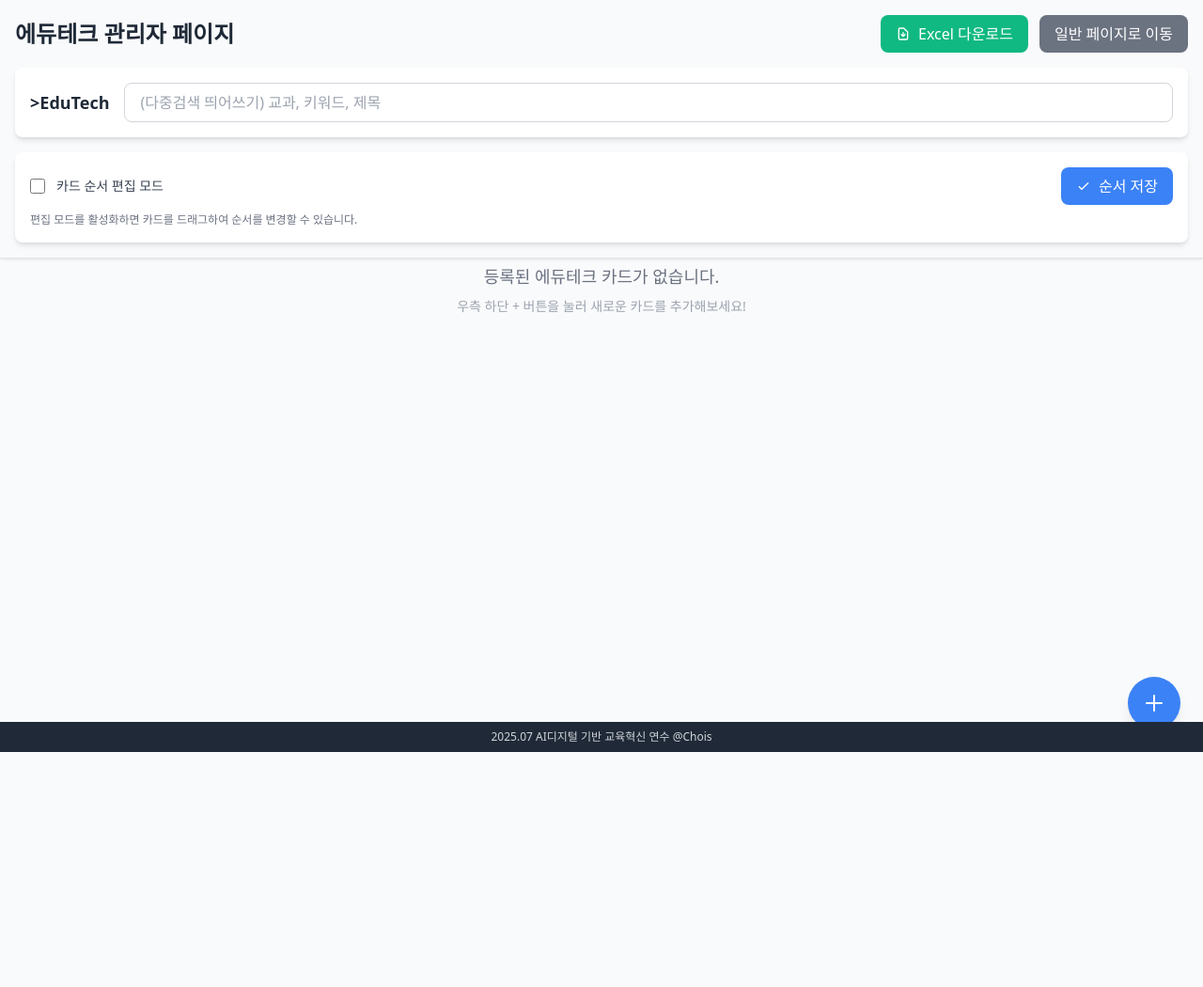
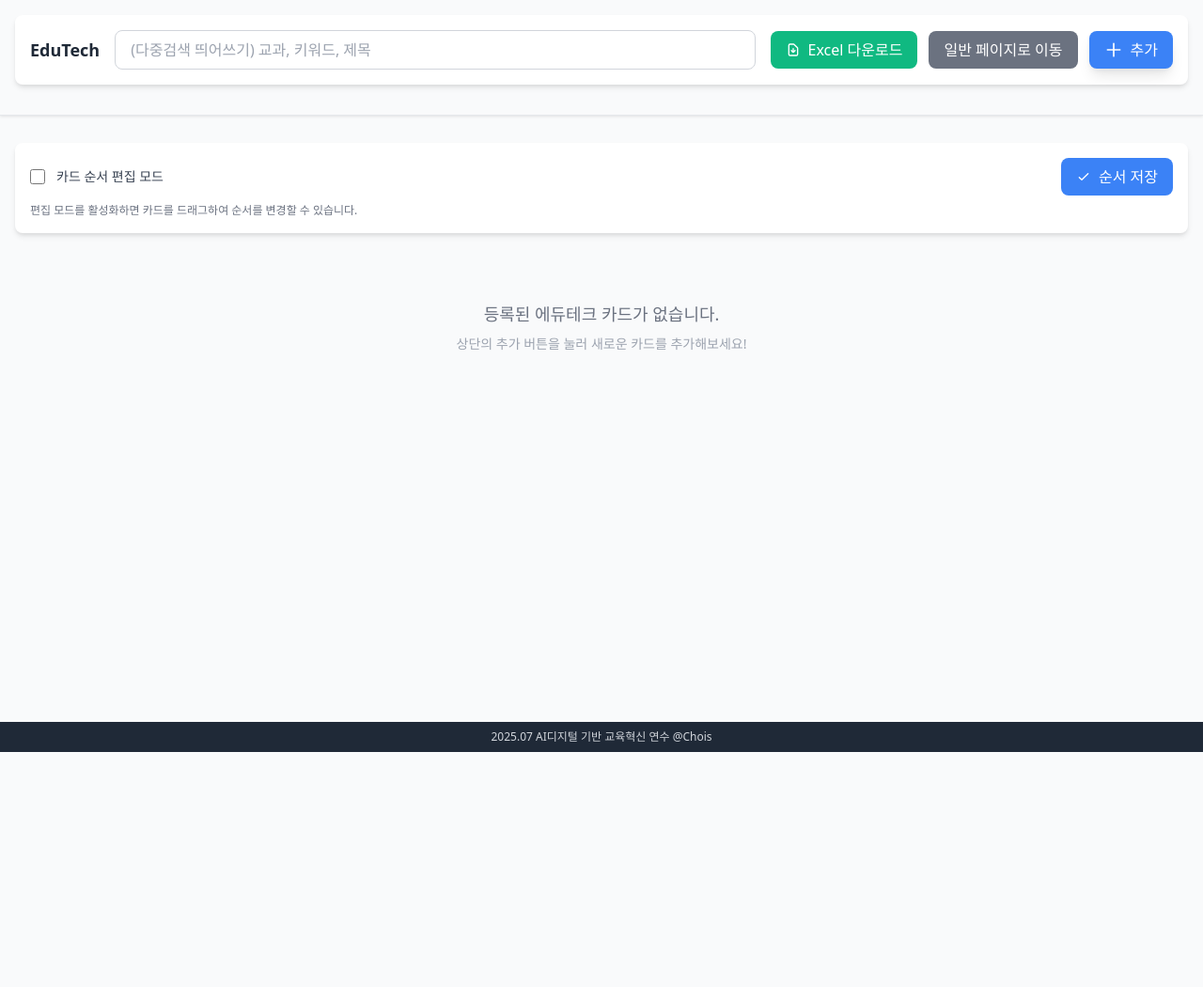
Before and after one commit to ChoisMath/edutech, a Flask app: page /admin in a window 1280 px wide. Shown: the whole page at 94% size. After the commit the page ends 800 px from the top, so only its background shows below. Run offline with Flask 3, Linux system fonts and the light colour scheme; some libraries are stand-ins or nearby versions.

Commit message:
0722_9th

```diff
--- a/static/css/style.css
+++ b/static/css/style.css
@@ -134,7 +134,7 @@
 
 /* 콘텐츠 상단 여백 (고정 헤더/검색창 때문에) */
 .content-with-fixed-header {
-    margin-top: 200px; /* 헤더 + 검색창 높이만큼 여백 */
+    margin-top: 120px; /* 헤더 + 검색창 높이만큼 여백 */
 }
 
 /* 고정 푸터 스타일 */
--- a/templates/admin.html
+++ b/templates/admin.html
@@ -4,31 +4,13 @@
 <!-- 고정 헤더 및 검색바 -->
 <div class="fixed-search py-4">
     <div class="container mx-auto px-4">
-        <div class="flex justify-between items-center mb-4">
-            <h1 class="text-2xl font-bold text-gray-800">
-                에듀테크 관리자 페이지
-            </h1>
-            <div class="flex gap-3">
-                <button
-                    id="downloadExcelButton"
-                    class="px-4 py-2 bg-green-500 text-white rounded-lg hover:bg-green-600 transition-colors flex items-center gap-2"
-                >
-                    <svg class="w-4 h-4" fill="none" stroke="currentColor" viewBox="0 0 24 24">
-                        <path stroke-linecap="round" stroke-linejoin="round" stroke-width="2" d="M12 10v6m0 0l-3-3m3 3l3-3m2 8H7a2 2 0 01-2-2V5a2 2 0 012-2h5.586a1 1 0 01.707.293l5.414 5.414a1 1 0 01.293.707V19a2 2 0 01-2 2z"></path>
-                    </svg>
-                    Excel 다운로드
-                </button>
-                <a href="/" class="px-4 py-2 bg-gray-500 text-white rounded-lg hover:bg-gray-600 transition-colors">
-                    일반 페이지로 이동
-                </a>
-            </div>
-        </div>
-
         <!-- 검색바 -->
         <div class="bg-white rounded-lg shadow-md p-4 mb-4">
-            <div class="flex flex-row gap-4 items-center search-container">
+            <div class="flex flex-col lg:flex-row gap-4 items-stretch lg:items-center">
+                <!-- 첫 번째 줄: 레이블과 검색창 -->
+                <div class="flex flex-row gap-4 items-center flex-1">
                     <div class="flex-shrink-0">
-                    <span class="text-lg font-semibold text-gray-800">>EduTech</span>
+                        <span class="text-lg font-semibold text-gray-800">EduTech</span>
                     </div>
                     <div class="flex-1">
                         <input
@@ -39,10 +21,44 @@
                         />
                     </div>
                 </div>
+
+                <!-- 두 번째 줄/오른쪽: 버튼들 -->
+                <div class="flex gap-3 justify-between lg:justify-end lg:flex-shrink-0">
+                    <button
+                        id="downloadExcelButton"
+                        class="flex-1 lg:flex-none px-4 py-2 bg-green-500 text-white rounded-lg hover:bg-green-600 transition-colors flex items-center justify-center gap-2"
+                    >
+                        <svg class="w-4 h-4" fill="none" stroke="currentColor" viewBox="0 0 24 24">
+                            <path stroke-linecap="round" stroke-linejoin="round" stroke-width="2" d="M12 10v6m0 0l-3-3m3 3l3-3m2 8H7a2 2 0 01-2-2V5a2 2 0 012-2h5.586a1 1 0 01.707.293l5.414 5.414a1 1 0 01.293.707V19a2 2 0 01-2 2z"></path>
+                        </svg>
+                        <span class="hidden sm:inline">Excel 다운로드</span>
+                        <span class="sm:hidden">Excel</span>
+                    </button>
+                    <a href="/" class="flex-1 lg:flex-none px-4 py-2 bg-gray-500 text-white rounded-lg hover:bg-gray-600 transition-colors flex items-center justify-center">
+                        <span class="hidden sm:inline">일반 페이지로 이동</span>
+                        <span class="sm:hidden">일반 페이지</span>
+                    </a>
+                    <button
+                        id="addButton"
+                        class="flex-1 lg:flex-none px-4 py-2 bg-blue-500 hover:bg-blue-600 text-white rounded-lg shadow-lg hover:shadow-xl transition-all duration-200 flex items-center justify-center gap-2"
+                        aria-label="새 에듀테크 카드 추가"
+                    >
+                        <svg class="w-5 h-5" fill="none" stroke="currentColor" viewBox="0 0 24 24">
+                            <path stroke-linecap="round" stroke-linejoin="round" stroke-width="2" d="M12 4v16m8-8H4"></path>
+                        </svg>
+                        <span class="hidden sm:inline">추가</span>
+                    </button>
+                </div>
+            </div>
+        </div>
+    </div>
 </div>
 
+<!-- 메인 콘텐츠 -->
+<div class="min-h-screen bg-gray-50 content-with-fixed-header content-with-fixed-footer">
+    <div class="container mx-auto px-4 py-8">
         <!-- 드래그 모드 컨트롤 -->
-        <div class="bg-white rounded-lg shadow-md p-4">
+        <div class="bg-white rounded-lg shadow-md p-4 mb-6">
             <div class="flex items-center justify-between">
                 <label class="flex items-center cursor-pointer">
                     <input type="checkbox" id="dragModeToggle" class="mr-3 w-4 h-4 text-blue-600 bg-gray-100 border-gray-300 rounded focus:ring-blue-500">
@@ -61,12 +77,7 @@
             </div>
             <p class="text-xs text-gray-500 mt-2">편집 모드를 활성화하면 카드를 드래그하여 순서를 변경할 수 있습니다.</p>
         </div>
-    </div>
-</div>
 
-<!-- 메인 콘텐츠 -->
-<div class="min-h-screen bg-gray-50 content-with-fixed-header content-with-fixed-footer">
-    <div class="container mx-auto px-4 py-8">
         <!-- 카드 그리드 -->
         <div id="cardsGrid" class="grid grid-cols-1 md:grid-cols-2 lg:grid-cols-3 xl:grid-cols-4 gap-6 mt-8">
             <!-- 카드들이 여기에 동적으로 추가됩니다 -->
@@ -75,19 +86,9 @@
         <!-- 빈 상태 메시지 -->
         <div id="emptyState" class="col-span-full text-center py-12 hidden">
             <p class="text-gray-500 text-lg">등록된 에듀테크 카드가 없습니다.</p>
-            <p class="text-gray-400 text-sm mt-2">우측 하단 + 버튼을 눌러 새로운 카드를 추가해보세요!</p>
+            <p class="text-gray-400 text-sm mt-2">상단의 추가 버튼을 눌러 새로운 카드를 추가해보세요!</p>
         </div>
 
-        <!-- 플로팅 추가 버튼 -->
-        <button
-            id="addButton"
-            class="fixed bottom-6 right-6 w-14 h-14 bg-blue-500 hover:bg-blue-600 text-white rounded-full shadow-lg hover:shadow-xl transition-all duration-200 flex items-center justify-center z-50"
-            aria-label="새 에듀테크 카드 추가"
-        >
-            <svg class="w-6 h-6" fill="none" stroke="currentColor" viewBox="0 0 24 24">
-                <path stroke-linecap="round" stroke-linejoin="round" stroke-width="2" d="M12 4v16m8-8H4"></path>
-            </svg>
-        </button>
     </div>
 </div>
 
@@ -475,7 +476,7 @@
 
 <!-- Excel 다운로드 모달 -->
 <div id="downloadModal" class="fixed inset-0 bg-black bg-opacity-50 flex items-center justify-center z-50 p-4 hidden">
-    <div class="bg-white rounded-lg max-w-md w-full max-h-md h-auto modal-container">
+    <div class="bg-white rounded-lg max-w-md w-full max-h-96 h-auto modal-container">
         <div class="p-6 modal-content">
             <div class="modal-body">
                 <div class="flex justify-between items-center mb-4">
```
Lines whose indentation alone changed are shown as unchanged.
